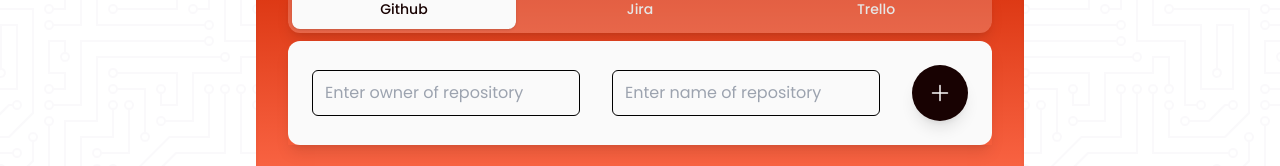
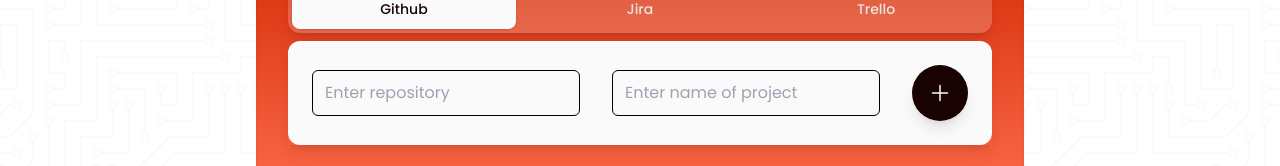
Before and after one commit to KanSync/kansync-portal, a React (Vite) app: page /dashboard in a window 1280 px wide. Shown: the part 232-398 px from the top of the page. Built offline with nearby package versions, Linux system fonts and the light colour scheme.

Commit message:
Changed github input

```diff
--- a/src/DefaultInput.tsx
+++ b/src/DefaultInput.tsx
@@ -20,9 +20,9 @@
       placeholder = placeholder+id;
       switch (placeholder) {
         case "Github1":
-          return "Enter name of repository"
+          return "Enter name of project"
         case "Github2":
-            return "Enter owner of repository"
+            return "Enter repository"
         case "Trello1":
           return "Enter board ID of repository"
         case "Trello2":
```
